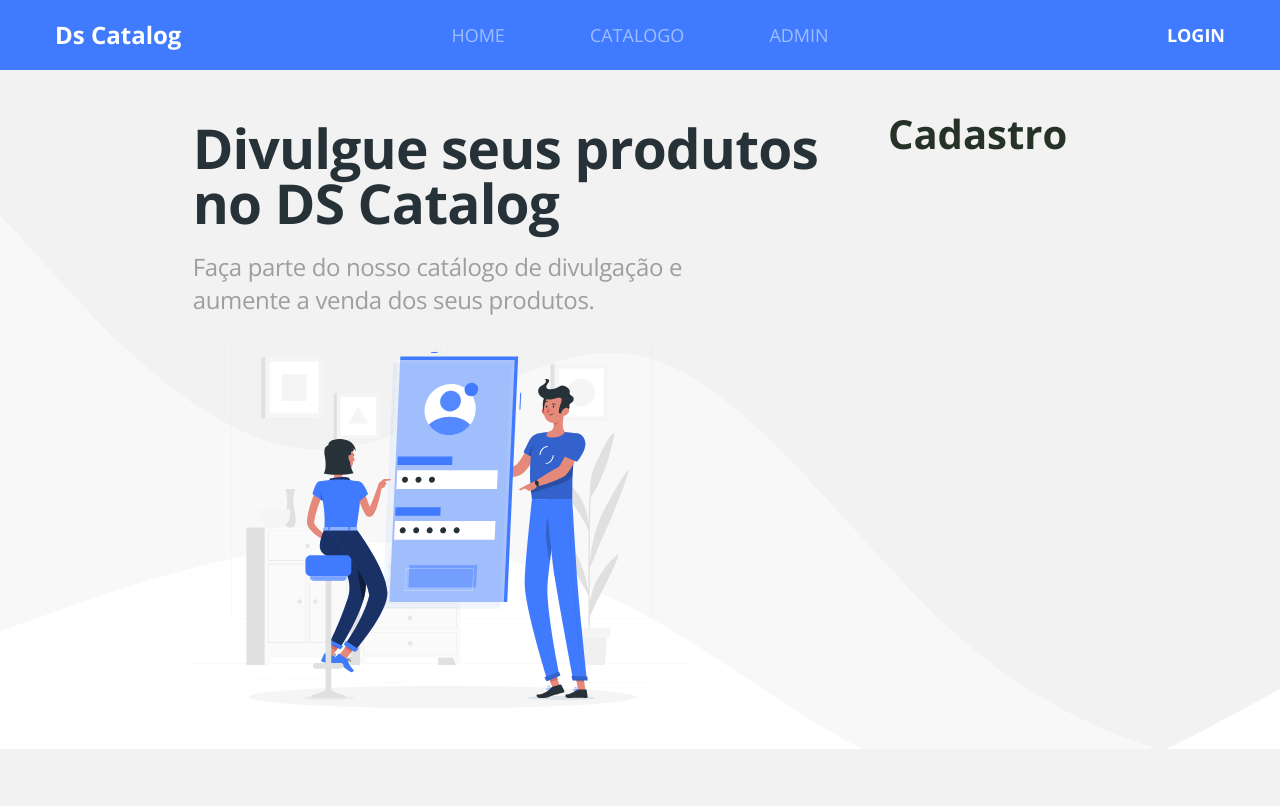
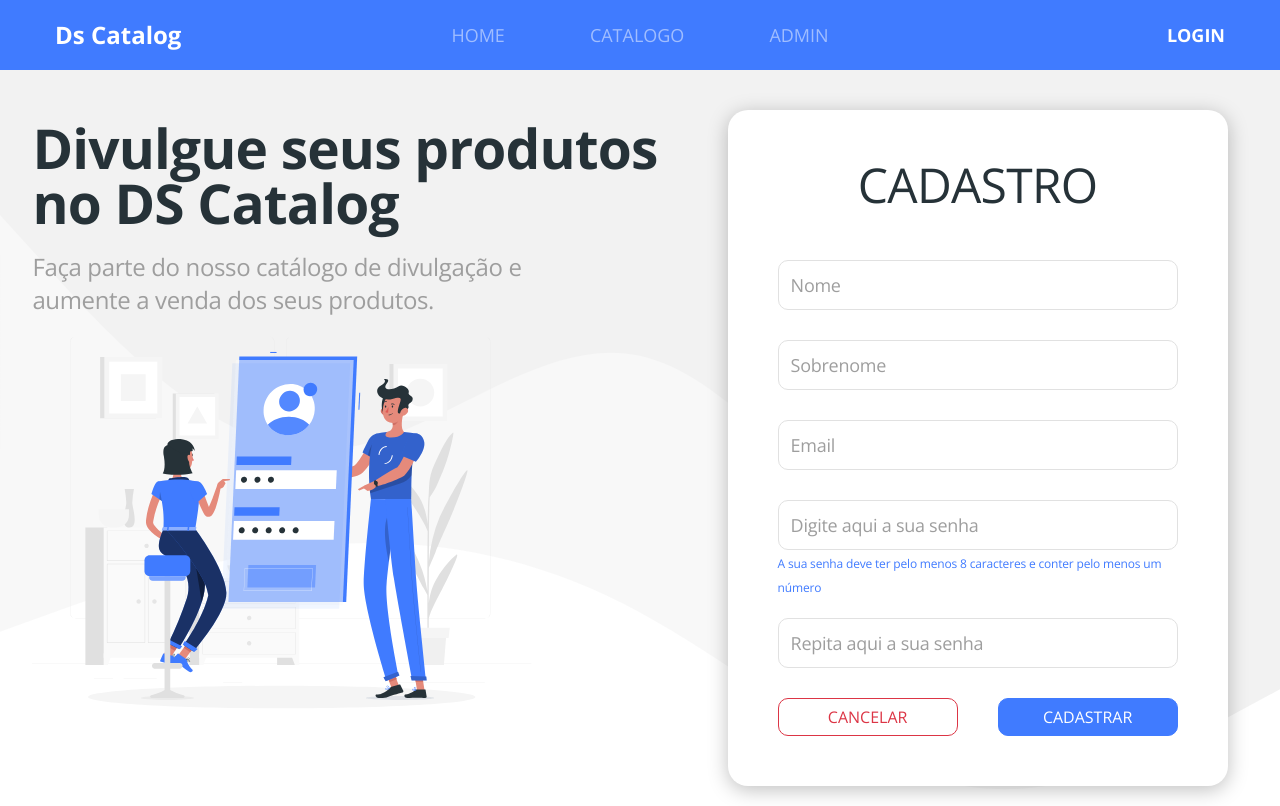
Before and after one commit to Apdo3939/dscatalog-bootcamp-devsuperior, a React (Create React App) app in the folder front-web/: page /auth/register in a window 1280 px wide. Built offline with nearby package versions, Linux system fonts and the light colour scheme.

Commit message:
Add form register and recover

```diff
--- a/front-web/src/pages/Auth/components/Login/index.tsx
+++ b/front-web/src/pages/Auth/components/Login/index.tsx
@@ -7,7 +7,7 @@ import { Link, useHistory, useLocation } from 'react-router-dom';
 import AuthCard from '../Card';
 import './styles.scss';
 
-type FormData = {
+type FormState = {
     username: string;
     password: string;
 }
@@ -18,14 +18,14 @@ type LocationState = {
 
 const Login = () => {
 
-    const { register, handleSubmit, errors } = useForm<FormData>();
+    const { register, handleSubmit, errors } = useForm<FormState>();
     const [hasError, setHasError] = useState(false);
     const history = useHistory();
     const location = useLocation<LocationState>();
 
     const { from } = location.state || { from: { pathname: "/admin" } };
 
-    const onSubmit = (data: FormData) => {
+    const onSubmit = (data: FormState) => {
         makeLogin(data)
             .then((response) => {
                 setHasError(false);
--- /dev/null
+++ b/front-web/src/pages/Auth/components/Recover/index.tsx
@@ -0,0 +1,95 @@
+import { useState } from "react";
+import { useForm } from "react-hook-form";
+import { useHistory, useLocation } from "react-router";
+import { Link } from "react-router-dom";
+import AuthCard from "../Card";
+import './styles.scss';
+
+type FormState = {
+    username: string;
+    usernameOk: string;
+}
+
+type LocationState = {
+    from: string;
+}
+
+
+const Recover = () => {
+
+    const { register, handleSubmit, errors } = useForm<FormState>();
+    const [hasError, setHasError] = useState(false);
+    const history = useHistory();
+    const location = useLocation<LocationState>();
+
+    const onSubmit = (data: FormState) => {
+        console.log(data);
+    }
+
+    return (
+        <AuthCard title="Recuperação">
+
+            {hasError && (
+                <div className="alert alert-danger mt-5">
+                    Emails digitados não conferem!
+                </div>
+            )}
+
+            <form className="form-login" onSubmit={handleSubmit(onSubmit)}>
+                <div className="margin-bottom-30">
+                    <input
+                        name="username"
+                        ref={register({
+                            required: "Campo obrigatório",
+                            pattern: {
+                                value: /^[A-Z0-9._%+-]+@[A-Z0-9.-]+\.[A-Z]{2,}$/i,
+                                message: "Email inválido"
+                            }
+                        })}
+                        type="email"
+                        className={`form-control input-base ${errors.username ? 'is-invalid' : ''} `}
+                        placeholder="Digite o Email Cadastrado"
+                    />
+                    {errors.username && <div className="invalid-feedback d-block">
+                        {errors.username.message}
+                    </div>}
+                </div>
+
+                <div className="margin-bottom-30">
+                    <input
+                        name="usernameOk"
+                        ref={register({
+                            required: "Campo obrigatório",
+                            pattern: {
+                                value: /^[A-Z0-9._%+-]+@[A-Z0-9.-]+\.[A-Z]{2,}$/i,
+                                message: "Email inválido"
+                            }
+                        })}
+                        type="email"
+                        className={`form-control input-base ${errors.usernameOk ? 'is-invalid' : ''} `}
+                        placeholder="Repita o Email Cadastrado"
+                    />
+                    {errors.usernameOk && <div className="invalid-feedback d-block">
+                        {errors.usernameOk.message}
+                    </div>}
+                    <div className="recover-button">
+                        <button
+                            type="button"
+                            className="btn btn-outline-danger border-radius-10 recover-button-cancelar"
+                            onClick={() => { console.log('cancelado') }}>
+                            CANCELAR
+                        </button>
+                        <Link
+                            to={'/admin'}
+                            type="button"
+                            className="btn btn-primary border-radius-10 recover-button-enviar">
+                            ENVIAR
+                        </Link>
+                    </div>
+                </div>
+
+            </form>
+        </AuthCard>
+    );
+}
+export default Recover;
--- /dev/null
+++ b/front-web/src/pages/Auth/components/Recover/styles.scss
@@ -0,0 +1,15 @@
+.recover-button{
+    margin-top: 30px;
+}
+
+
+.recover-button-cancelar{
+    width: 180px;
+    margin-top: 150px;
+    margin-right: 40px;
+}
+
+.recover-button-enviar{
+    width: 180px;
+    margin-top: 150px;
+}
--- /dev/null
+++ b/front-web/src/pages/Auth/components/Register/index.tsx
@@ -0,0 +1,126 @@
+import { useState } from 'react';
+import { useForm } from 'react-hook-form';
+import { useHistory, useLocation } from 'react-router';
+import { Link } from 'react-router-dom';
+import AuthCard from '../Card';
+import './styles.scss';
+
+type FormState = {
+    firstname: string;
+    lastname: string;
+    username: string;
+    password: string;
+}
+
+type LocationState = {
+    from: string;
+}
+
+const Register = () => {
+
+    const { register, handleSubmit, errors } = useForm<FormState>();
+    const [hasError, setHasError] = useState(false);
+    const history = useHistory();
+    const location = useLocation<LocationState>();
+
+    return (
+        <AuthCard title="CADASTRO">
+            {hasError && (
+                <div className="alert alert-danger mt-5">
+                    Emails digitados não conferem!
+                </div>
+            )}
+
+            <form className="form-login" >
+                <div className="margin-bottom-30">
+                    <input
+                        name="firstname"
+                        ref={register({
+                            required: "Campo obrigatório"
+                        })}
+                        type="text"
+                        className={`form-control input-base ${errors.firstname ? 'is-invalid' : ''} `}
+                        placeholder="Nome"
+                    />
+                    {errors.firstname && <div className="invalid-feedback d-block">
+                        {errors.firstname.message}
+                    </div>}
+                </div>
+
+                <div className="margin-bottom-30">
+                    <input
+                        name="lastname"
+                        ref={register({
+                            required: "Campo obrigatório"
+                        })}
+                        type="text"
+                        className={`form-control input-base ${errors.lastname ? 'is-invalid' : ''} `}
+                        placeholder="Sobrenome"
+                    />
+                    {errors.lastname && <div className="invalid-feedback d-block">
+                        {errors.lastname.message}
+                    </div>}
+                </div>
+                <div className="margin-bottom-30">
+                    <input
+                        name="username"
+                        ref={register({
+                            required: "Campo obrigatório"
+                        })}
+                        type="email"
+                        className={`form-control input-base ${errors.username ? 'is-invalid' : ''} `}
+                        placeholder="Email"
+                    />
+                    {errors.username && <div className="invalid-feedback d-block">
+                        {errors.username.message}
+                    </div>}
+                </div>
+                <div className="register-input">
+                    <input
+                        name="password"
+                        ref={register({
+                            required: "Campo obrigatório"
+                        })}
+                        type="password"
+                        className={`form-control input-base ${errors.password ? 'is-invalid' : ''} `}
+                        placeholder="Digite aqui a sua senha"
+                    />
+                    <span className="Register-span-text">A sua senha deve ter pelo menos 8 caracteres e conter pelo menos um número</span>
+                    {errors.password && <div className="invalid-feedback d-block">
+                        {errors.password.message}
+                    </div>}
+                </div>
+                <div className="register-input">
+                    <input
+                        name="password"
+                        ref={register({
+                            required: "Campo obrigatório"
+                        })}
+                        type="password"
+                        className={`form-control input-base ${errors.password ? 'is-invalid' : ''} `}
+                        placeholder="Repita aqui a sua senha"
+                    />
+                    {errors.password && <div className="invalid-feedback d-block">
+                        {errors.password.message}
+                    </div>}
+                </div>
+                <div className="recover-button">
+                    <button
+                        type="button"
+                        className="btn btn-outline-danger border-radius-10 register-button-cancelar"
+                        onClick={() => { console.log('cancelado') }}>
+                        CANCELAR
+                        </button>
+                    <Link
+                        to={'/admin'}
+                        type="button"
+                        className="btn btn-primary border-radius-10 register-button-cadastrar">
+                        CADASTRAR
+                    </Link>
+                </div>
+            </form>
+        </AuthCard>
+    );
+}
+
+export default Register;
--- /dev/null
+++ b/front-web/src/pages/Auth/components/Register/styles.scss
@@ -0,0 +1,20 @@
+.Register-span-text {
+    font-size     : 12px;
+    line-height   : 10px;
+    letter-spacing: -0.015em;
+    color: #407BFF;
+    mix-blend-mode: normal;
+}
+
+.register-button-cancelar{
+    width: 180px;
+    margin-right: 40px;
+}
+
+.register-button-cadastrar{
+    width: 180px;
+}
+
+.register-input{
+    margin-bottom: 20px;
+}
--- a/front-web/src/pages/Auth/index.tsx
+++ b/front-web/src/pages/Auth/index.tsx
@@ -2,6 +2,8 @@ import './styles.scss';
 import AuthImage from '../../core/assets/images/auth.svg';
 import { Route, Switch } from 'react-router';
 import Login from './components/Login';
+import Recover from './components/Recover';
+import Register from './components/Register';
 
 const Auth = () => {
     return (
@@ -22,10 +24,10 @@ const Auth = () => {
                         <Login />
                     </Route>
                     <Route path="/auth/register">
-                        <h1>Cadastro</h1>
+                        <Register />
                     </Route>
                     <Route path="/auth/recover">
-                        <h1>Recuperar</h1>
+                        <Recover />
                     </Route>
                 </Switch>
             </div>
```
Also changed, not shown: 1 other file (tests, documents, lock files or other folders).
